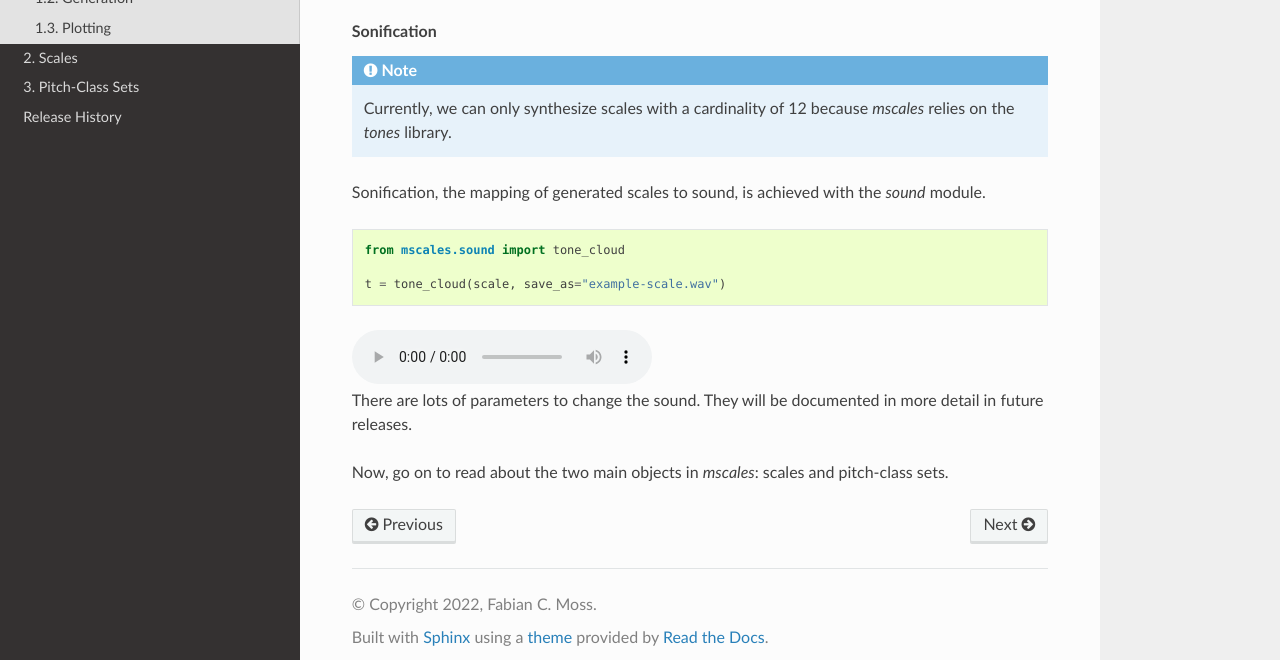
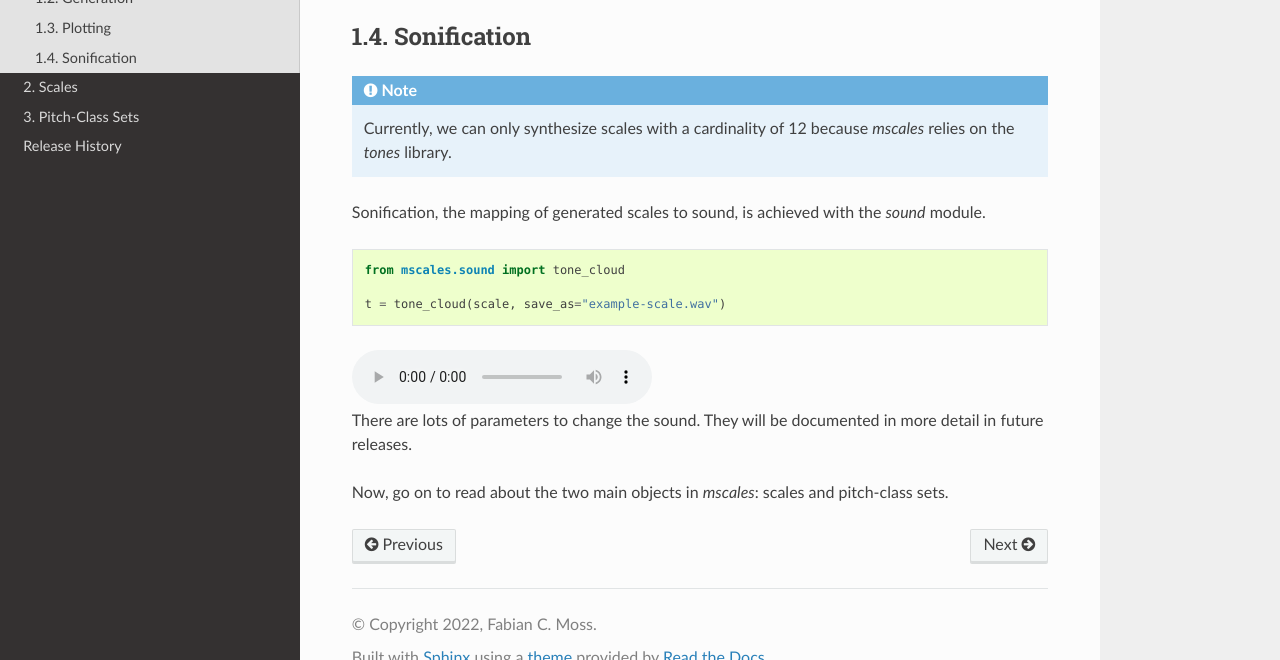
Before and after one commit to fabianmoss/mscales, a Sphinx documentation site: the page built from docs/source/quickstart.rst, in a window 1280 px wide and 900 px high, scrolled down 2115 px, cut to the strip 240-900 px from the top of the window. Built offline with Sphinx 7.4.7 and the Read the Docs theme 2.0.0, drawn with Linux system fonts in a browser that asks for light colours; some of the changed lines change nothing that is shown.

Commit message:
update docs structure

```diff
--- a/docs/source/quickstart.rst
+++ b/docs/source/quickstart.rst
@@ -108,7 +108,8 @@ or as a polar stem plot:
    :alt: Example scale polar plot.
    :caption: Example scale polar plot.
 
-.. rubric:: Sonification
+Sonification
+============
 
 .. note::
    Currently, we can only synthesize scales with a cardinality of 12
```
